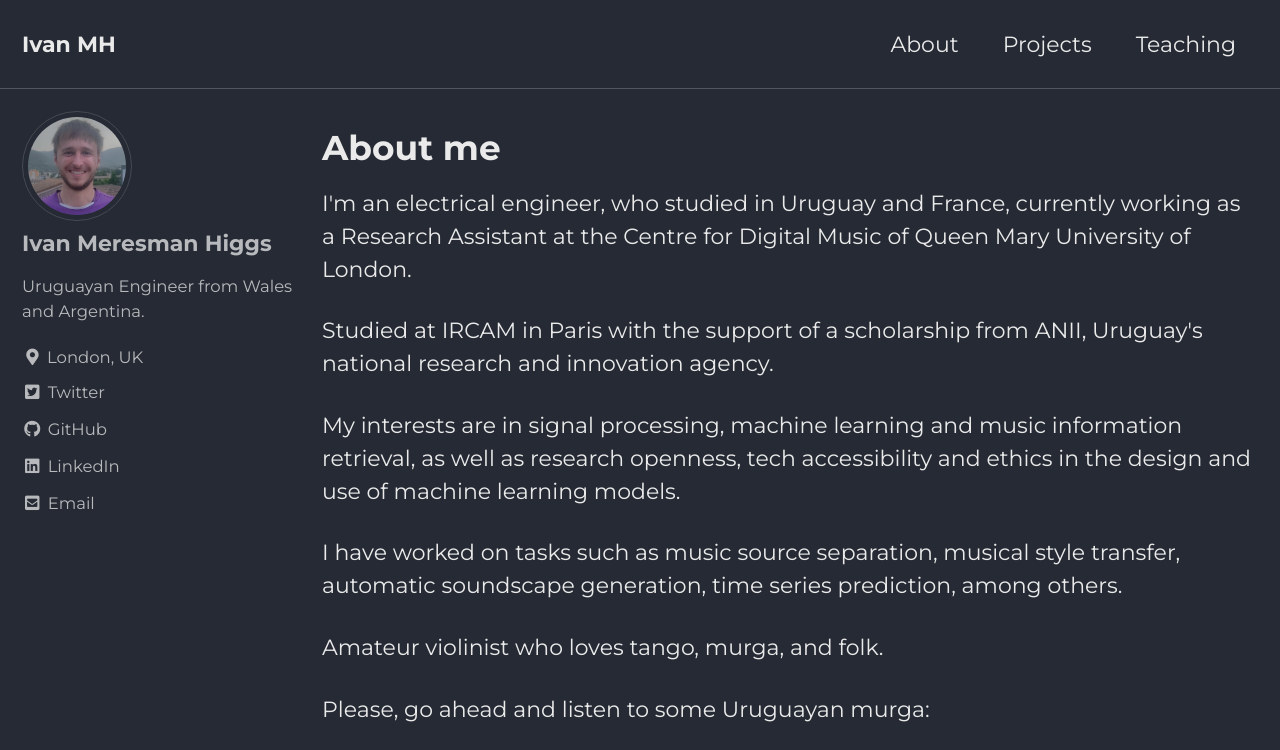
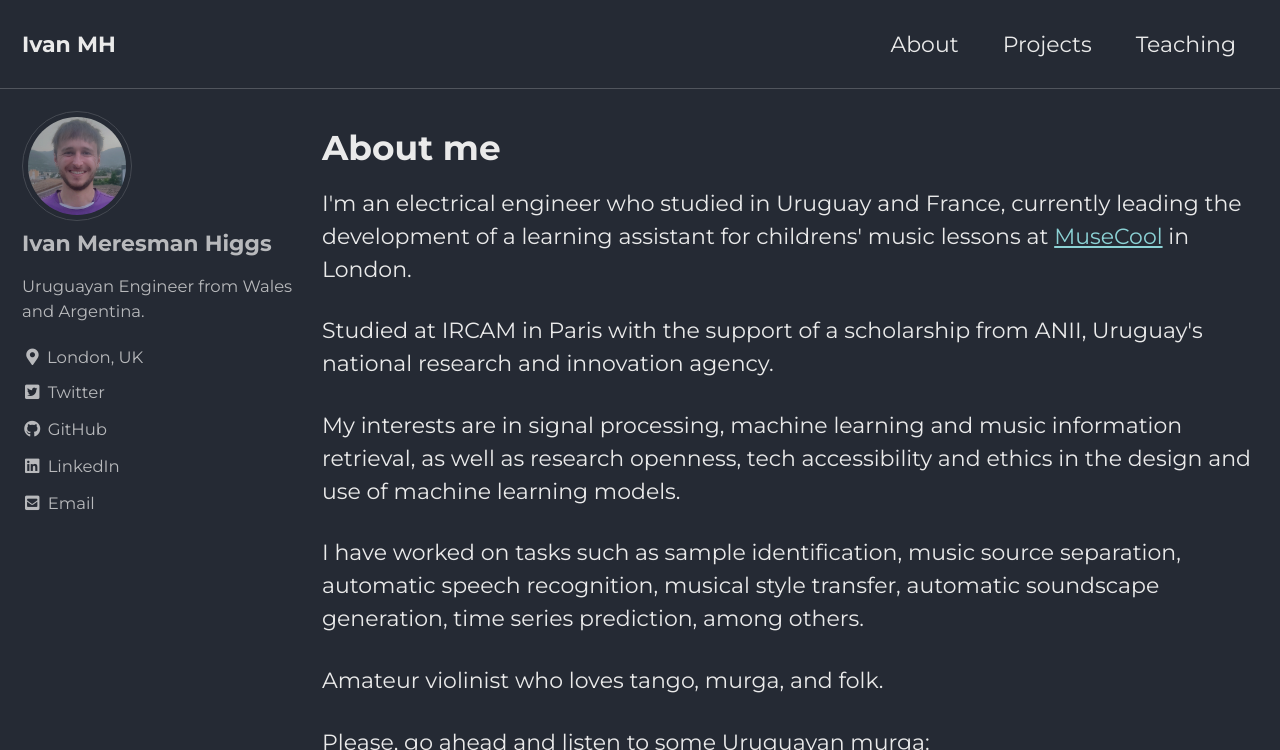
Before and after one commit to ivanlmh/ivanlmh.github.io, a Jekyll site: the page built from index.html, in a window 1280 px wide and 900 px high, cut to the strip 0-750 px from the top of the window. Built offline with Jekyll 4.4.1, drawn with Linux system fonts in a browser that asks for light colours; cached includes are drawn as plain includes; the list of posts is cut into pages by our own code.

Commit message:
Revise personal introduction and project focus
Updated personal description and project details.

```diff
--- a/index.html
+++ b/index.html
@@ -28,14 +28,15 @@ toc_label: "Table of Contents"
 
 <h1>About me</h1>
 
-<p>I'm an electrical engineer, who studied in Uruguay and France, currently working as a Research Assistant at the Centre for Digital Music of Queen Mary University of London.</p>
+<p>I'm an electrical engineer who studied in Uruguay and France, currently leading the development of a learning assistant
+    for childrens' music lessons at <a href="https://musecool.com/">MuseCool</a> in London.</p>
 
 <p>Studied at IRCAM in Paris with the support of a scholarship from ANII, Uruguay's national research and innovation agency.</p>
 
 <p>My interests are in signal processing, machine learning and music information retrieval, as well as research
   openness, tech accessibility and ethics in the design and use of machine learning models.</p>
 
-<p>I have worked on tasks such as music source separation, musical style transfer, automatic soundscape generation, time
+<p>I have worked on tasks such as sample identification, music source separation, automatic speech recognition, musical style transfer, automatic soundscape generation, time
   series prediction, among others.</p>
 
 <p>Amateur violinist who loves tango, murga, and folk.</p>
```
